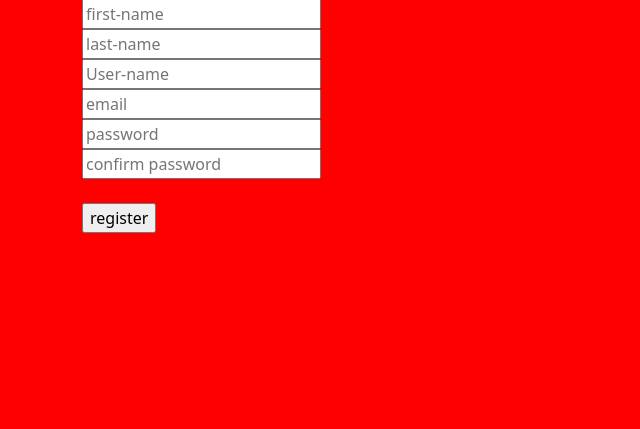
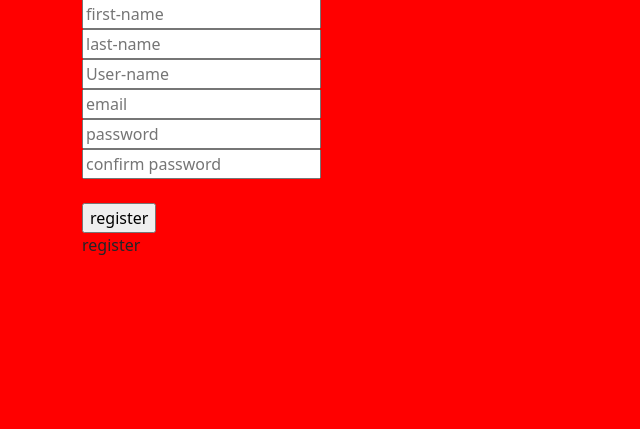
Before and after one commit to Bria222/django_shopping_cart, a Django app: page /register in a window 1280 px wide. Shown: the part 57-486 px from the top of the page, without its empty margins (0-640 px from the left). Run offline with Django 3.2, Linux system fonts and the light colour scheme; some libraries are stand-ins or nearby versions.

Commit message:
this is the first commit on this django project

```diff
--- a/application_app/templates/application_app/register.html
+++ b/application_app/templates/application_app/register.html
@@ -12,8 +12,7 @@
 <input type="password" name="password2" placeholder="confirm password"><br><br>
 
 <input type="submit" name="submit" value="register"><br>
-
-
+<p>register</p>
 
 </form>
 </div>
```
